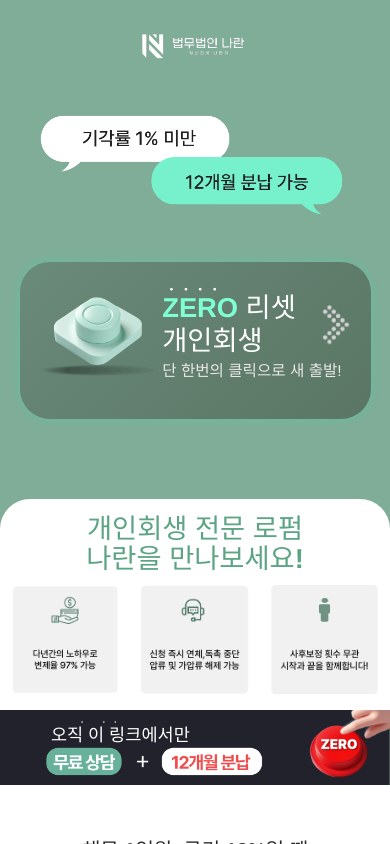
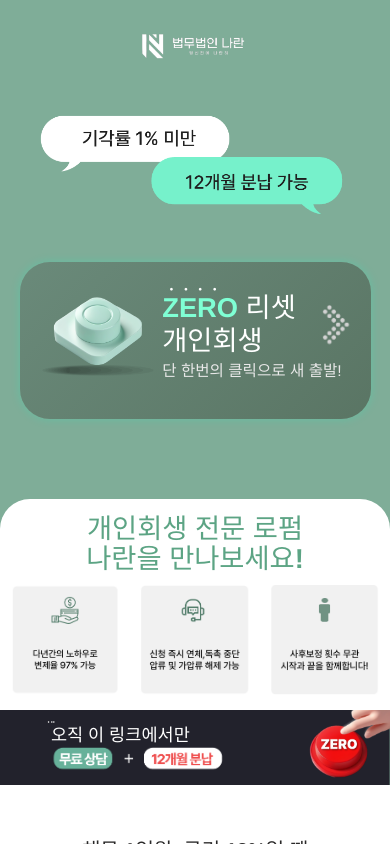
Before and after one commit to hsy1410-dev/naran, a React (Vite) app: page / in a window 390 px wide. Built offline with nearby package versions, Linux system fonts and the light colour scheme; no server answers; a web font is replaced by a local one.

Commit message:
Update App.css

```diff
--- a/src/App.css
+++ b/src/App.css
@@ -915,9 +915,8 @@
     font-size : 15vw;
     scale:calc(0.2);
     white-space: nowrap;
-    left: -50vw;
+    left: -49vw;
        position: relative;
-    letter-spacing: 40vw;
     margin-bottom: 8px;
   }
   .무료상담{
```
